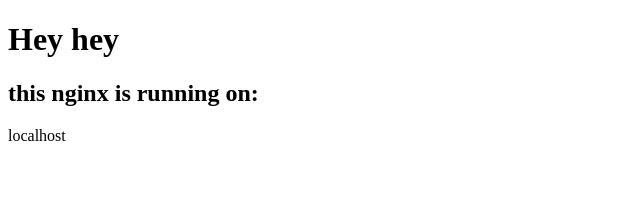
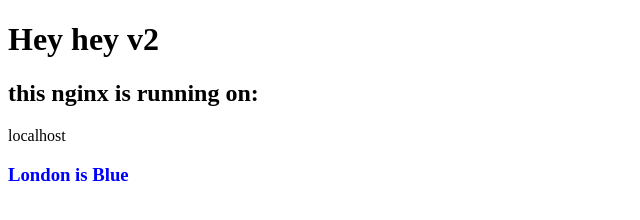
Before and after one commit to amavrogiannis/kubernetes-exercises, a plain HTML site: page Exercise_3/index.html in a window 1280 px wide. Shown: the whole page, without its empty margins (0-640 px from the left). Drawn offline with Linux system fonts and the light colour scheme.

```diff
--- a/Exercise_3/index.html
+++ b/Exercise_3/index.html
@@ -2,7 +2,7 @@
 <html>
 <body>
 
-<h1>Hey hey</h1>
+<h1>Hey hey v2</h1>
 <h2>this nginx is running on:</h2>
 
 <p id="demo"></p>
@@ -12,5 +12,7 @@ let hostname = location.hostname;
 document.getElementById("demo").innerHTML = hostname;
 </script>
 
+<h3 style="color:Blue;">London is Blue</h3>
+
 </body>
 </html>
```
Also changed, not shown: 5 other files.
